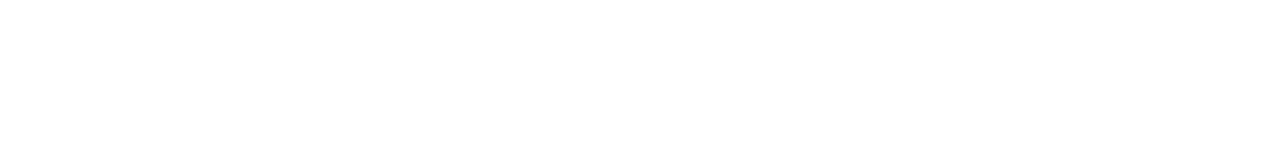
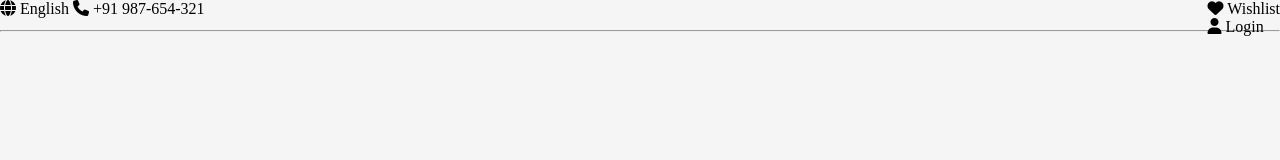
Before and after one commit to Eshwar-C-06/ShadowFox-E-Com, a plain HTML site: page index.html in a window 1280 px wide. Drawn offline with Linux system fonts and the light colour scheme.

Commit message:
started with topbar 18-05-2025

```diff
--- a/index.html
+++ b/index.html
@@ -5,8 +5,33 @@
     <meta name="viewport" content="width=device-width, initial-scale=1.0">
     <title>Urban Cartel</title>
     <link rel="stylesheet" href="style.css">
+    <!--Font Awesome link-->
+    <link rel="stylesheet" href="https://cdnjs.cloudflare.com/ajax/libs/font-awesome/6.5.0/css/all.min.css">
+    <!--Bootstrap link-->
 </head>
 <body>
+    <section class="navigation-bar">
+        <div class="top-bar">
+            <div class="top-left">
+                <span><i class="fa-solid fa-globe"></i> English</span>
+                <span><i class="fa-solid fa-phone"></i> +91 987-654-321</span>
+            </div>
+            <div class="top-right">
+               <p><i class="fa fa-heart"></i> Wishlist<a href=""></a></p>
+               <p><i class="fa fa-user"></i> Login<a href=""></a></p>
+            </div>
+        </div>
+        <hr>
+        <!--*
+        <nav>
+            <h1>Urban Cartel</h1>
+            <div class="nav-elements">
+                <p><a href="#Products"></a></p>
+
+            </div>
+        </nav>
+    -->
+    </section>
 
 
 </body>
--- a/style.css
+++ b/style.css
@@ -0,0 +1,14 @@
+*{
+    margin: 0;
+    padding: 0;
+}
+body{
+    background-color: whitesmoke;
+}
+/*------Top bar Styling-----------*/
+.top-bar{
+    width: 100%;
+    height: 30px;
+    display: flex;
+    justify-content: space-between;
+}
```
